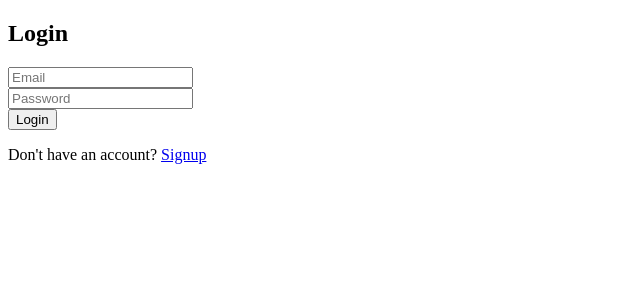
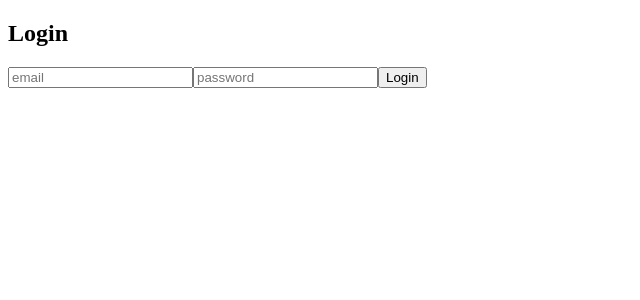
Before and after one commit to SanjanaNeware08/task1-PNH-communication, a React (Create React App) app in the folder frontend/: page /login in a window 1280 px wide. Shown: the top 300 px of the page, without its empty margins (0-640 px from the left). Built offline with nearby package versions, Linux system fonts and the light colour scheme.

Commit message:
Update Login.jsx

```diff
--- a/frontend/src/pages/Login.jsx
+++ b/frontend/src/pages/Login.jsx
@@ -1,58 +1,34 @@
-import { useState } from "react";
-import { login } from "../api/auth";
-import { setToken } from "../utils/auth"; // Assuming you have a utility function to set the token
-import { useNavigate } from "react-router-dom";
+import { useState } from 'react';
+import { login } from '../api/auth';
+import { setToken } from '../utils/auth';
+import { useNavigate } from 'react-router-dom';
 
 const Login = () => {
-    const [form, setForm] = useState({ email: "", password: "" });
+  const [form, setForm] = useState({ email: '', password: '' });
   const navigate = useNavigate();
 
   const handleSubmit = async (e) => {
     e.preventDefault();
-        const {data} = await login(form);
+    const { data } = await login(form);
     setToken(data.token);
     navigate('/');
   };
 
   return (
-        <div className="flex items-center justify-center min-h-screen bg-gray-100">
-            <form
-                onSubmit={handleSubmit}
-                className="bg-white shadow-md rounded px-8 pt-6 pb-8 mb-4 w-full max-w-md"
-            >
-                <h2 className="text-2xl font-bold mb-4 text-center">Login</h2>
-                <div className="mb-4">
+    <div className="flex flex-col items-center justify-center min-h-screen">
+      <form onSubmit={handleSubmit} className="w-1/3 bg-white p-8 shadow-md">
+        <h2 className="text-2xl font-bold mb-4">Login</h2>
+        {['email', 'password'].map((field) => (
           <input
-                        type="email"
-                        placeholder="Email"
-                        value={form.email}
-                        onChange={(e) => setForm({ ...form, email: e.target.value })}
-                        className="w-full p-2 border rounded focus:outline-none focus:ring focus:ring-blue-300"
-                        required
+            key={field}
+            type={field}
+            placeholder={field}
+            value={form[field]}
+            onChange={(e) => setForm({ ...form, [field]: e.target.value })}
+            className="w-full mb-4 p-2 border rounded"
           />
-                </div>
-                <div className="mb-4">
-                    <input
-                        type="password"
-                        placeholder="Password"
-                        value={form.password}
-                        onChange={(e) => setForm({ ...form, password: e.target.value })}
-                        className="w-full p-2 border rounded focus:outline-none focus:ring focus:ring-blue-300"
-                        required
-                    />
-                </div>
-                <button
-                    type="submit"
-                    className="w-full bg-blue-500 text-white font-bold py-2 px-4 rounded hover:bg-blue-600 focus:outline-none focus:ring focus:ring-blue-300"
-                >
-                    Login
-                </button>
-                <p className="mt-4 text-center">
-                    Don't have an account?{" "}
-                    <a href="/signup" className="text-blue-500 hover:underline">
-                        Signup
-                    </a>
-                </p>
+        ))}
+        <button type="submit" className="bg-blue-500 text-white px-4 py-2 w-full">Login</button>
       </form>
     </div>
   );
```
Lines whose indentation alone changed are shown as unchanged.
